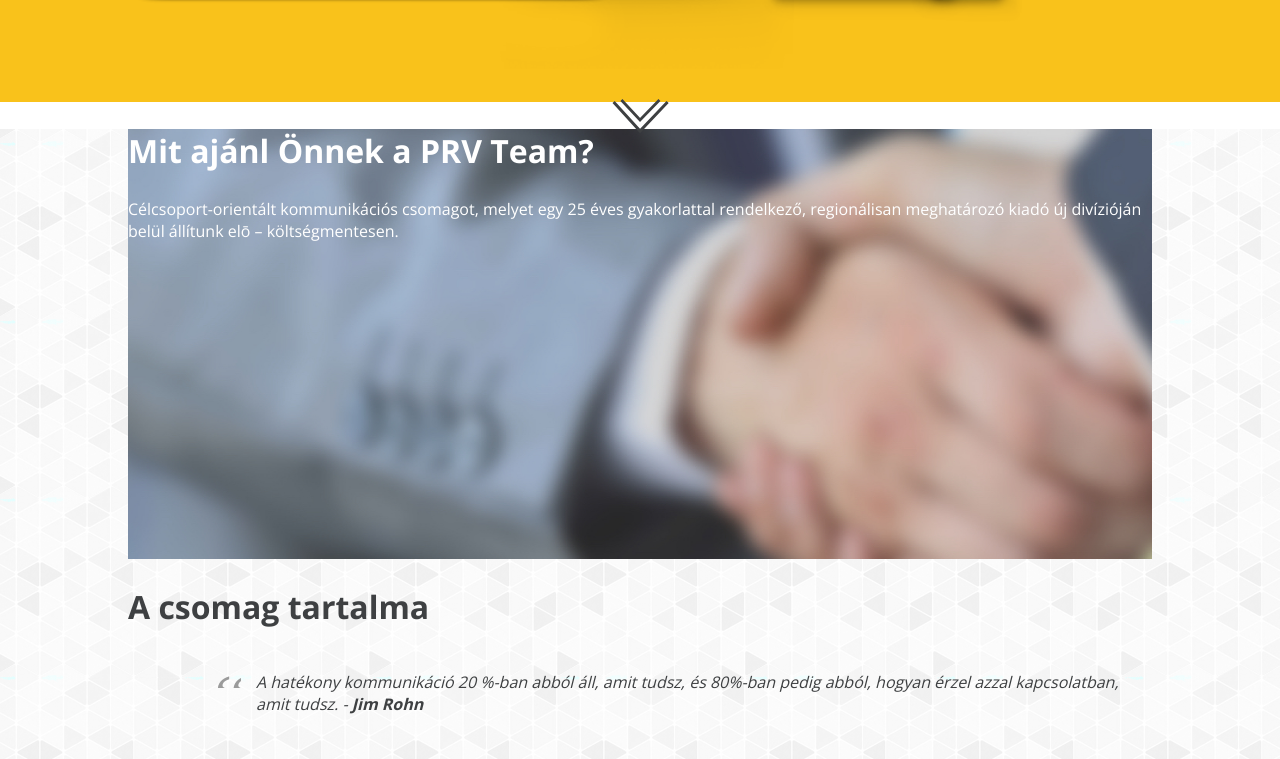
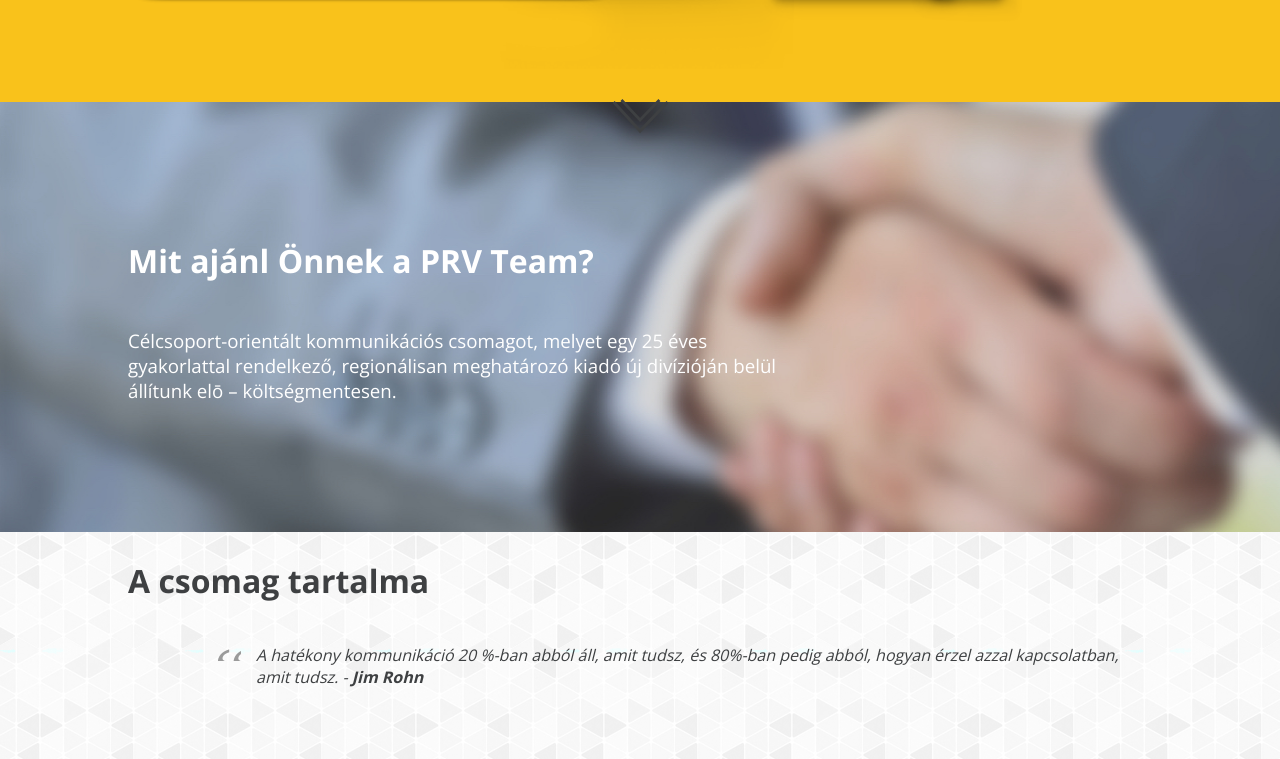
Before and after one commit to designhorf/prv, a website: page index.html in a window 1280 px wide. Shown: the part 698-1457 px from the top of the page. Drawn offline with nearby package versions, Linux system fonts and the light colour scheme.

Commit message:
fixed alignment of hand-shake picture

```diff
--- a/index.html
+++ b/index.html
@@ -46,8 +46,10 @@
 
     <section class="ajanlatunk" id="offer">
       <div class="offer">
-        <h1 class="offer-head">Mit ajánl Önnek a PRV Team?</h1>
-        <p class="offer-text">Célcsoport-orientált kommunikációs csomagot, melyet egy 25 éves gyakorlattal rendelkező, regionálisan meghatározó kiadó új divízióján belül állítunk elō – költségmentesen.</p>
+        <div class="offer-content">
+          <h1 class="offer-head">Mit ajánl Önnek a PRV Team?</h1>
+          <h3 class="offer-text">Célcsoport-orientált kommunikációs csomagot, melyet egy 25 éves gyakorlattal rendelkező, regionálisan meghatározó kiadó új divízióján belül állítunk elō – költségmentesen.</h3>
+        </div>
       </div>
 
       <div class="package">
--- a/stylesheets/sections/_offers.scss
+++ b/stylesheets/sections/_offers.scss
@@ -2,7 +2,7 @@
   background: url('../images/gplaypattern.png');
   background-repeat: repeat;
 
-  .offer,
+  .offer-content,
   .package {
     @include content-properties;
   }
@@ -13,6 +13,16 @@
     background-size: cover;
     color: $white;
     height: 430px;
+
+    &-content {
+      @include flexbox(column, initial, center, nowrap);
+      height: inherit;
+    }
+
+    &-text {
+      font-weight: 300;
+      width: 65%;
+    }
   }
 
   .package {
```
Also changed, not shown: assets/stylesheets/base.css, assets/stylesheets/base.min.css.
